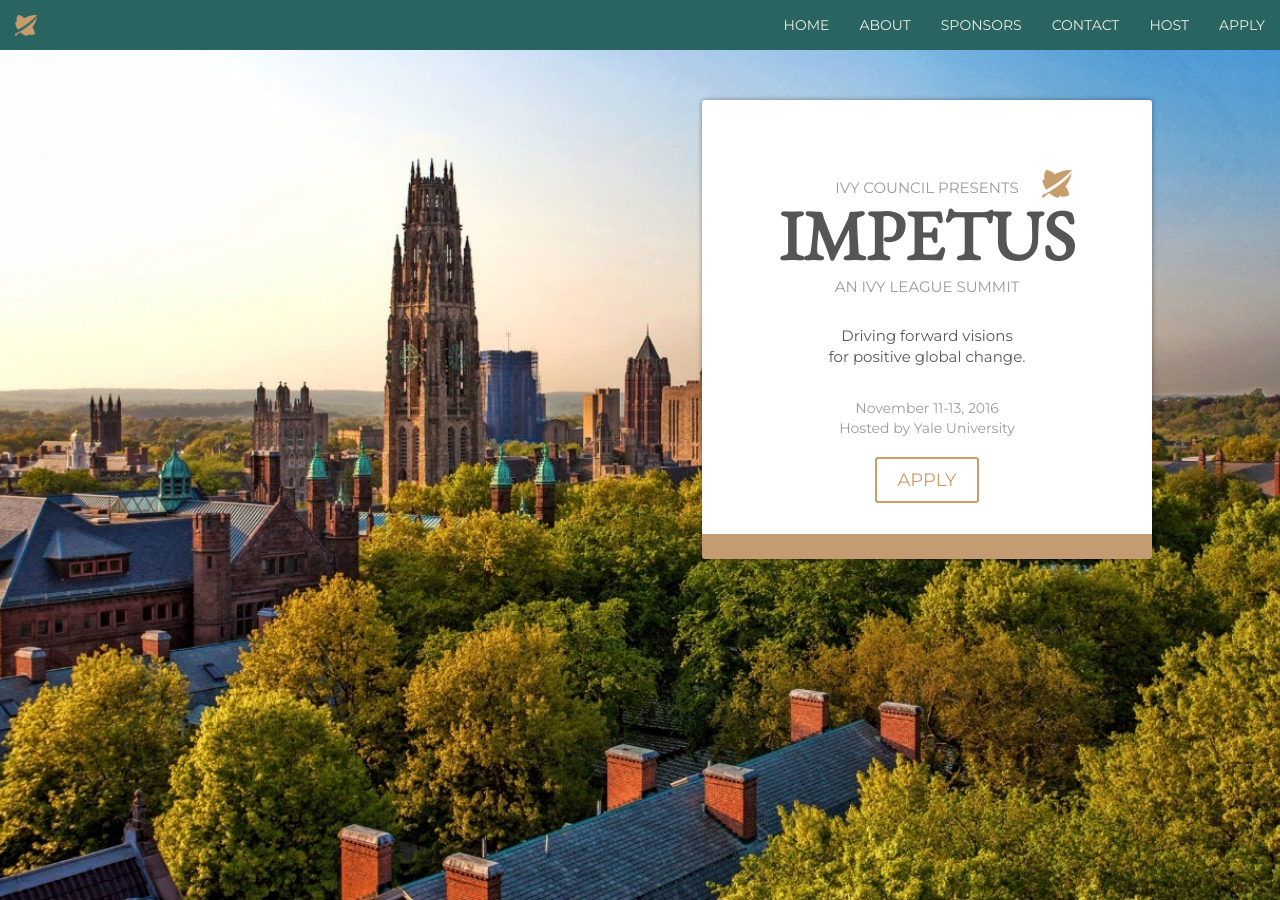
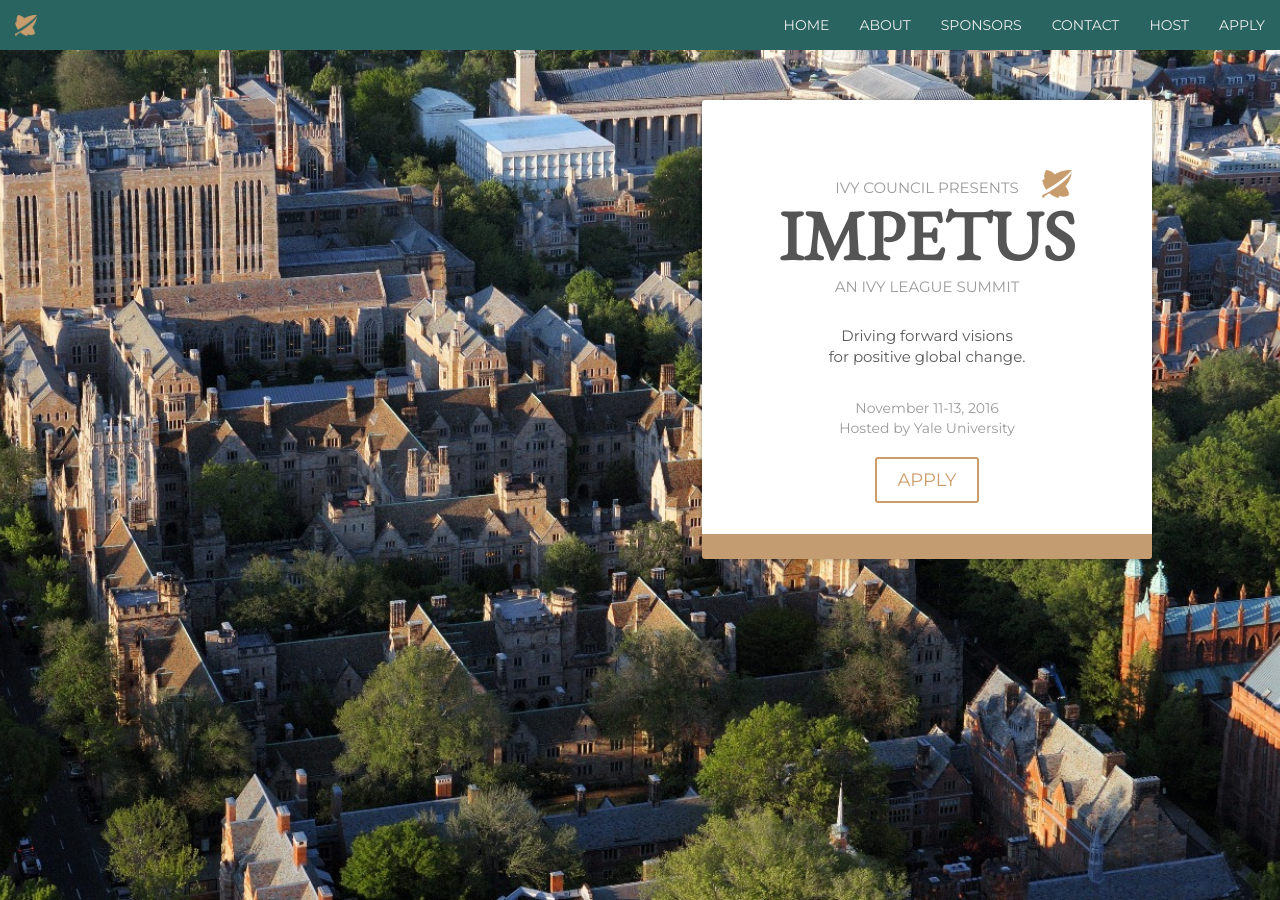
Before and after one commit to felipap/ils-website, a Jekyll site: the page built from index.html, in a window 1280 px wide. Built offline with Jekyll 4.4.1, drawn with Linux system fonts in a browser that asks for light colours.

Commit message:
Revert bg image.

```diff
--- a/_layouts/boxy.html
+++ b/_layouts/boxy.html
@@ -6,8 +6,8 @@
   <body>
 
     {% include header.html %}
+    <div class="background" style="background-image: url({{ "/images/IMG-20150508-WA0012.jpg" | prepend: site.baseurl }})"></div>
     <div class="background" style="background-image: url({{ "/images/IMG-20150508-WA0016.jpg" | prepend: site.baseurl }})"></div>
-    <div class="background" style="background-image: url({{ "/images/IMG-20150508-WA0012.jpg" | prepend: site.baseurl }})"></div>
 
     <div class="page-content">
       <div class="box-wrapper box-{{ page.box-layout }}">
```
